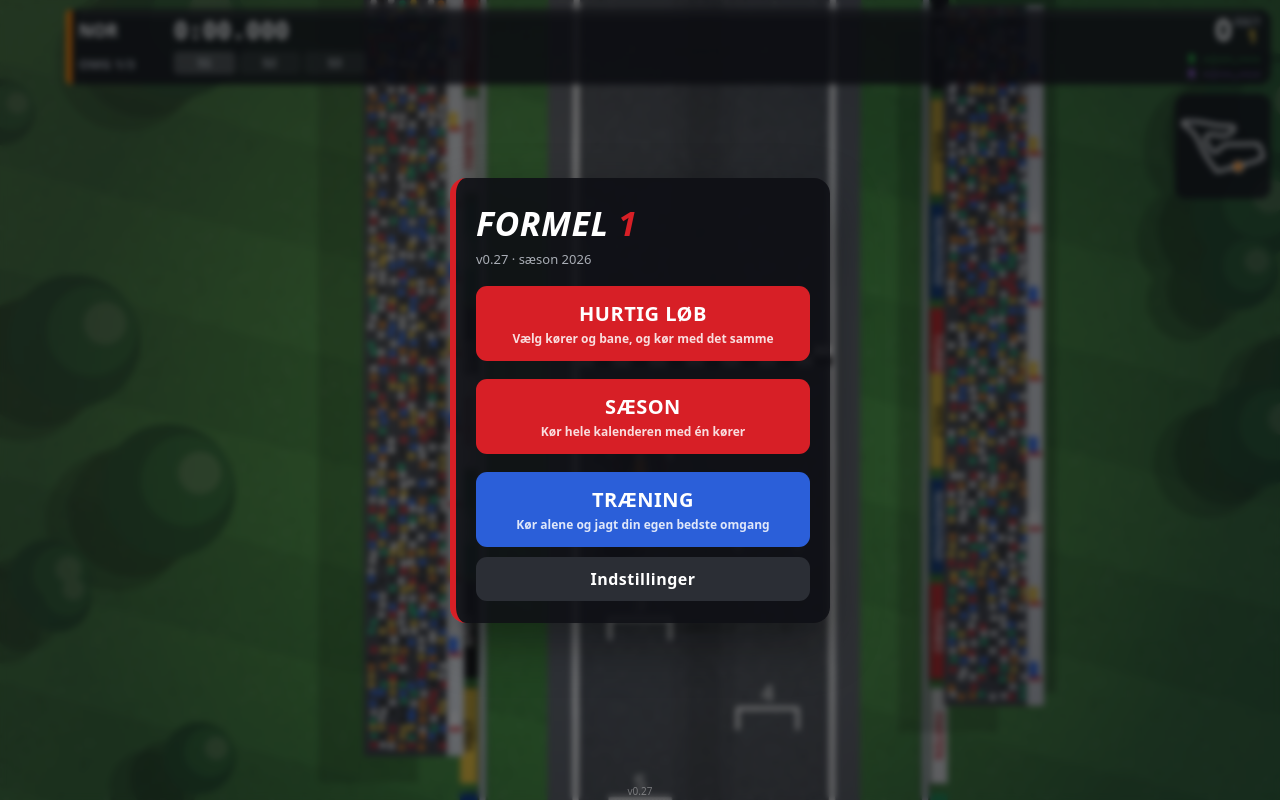
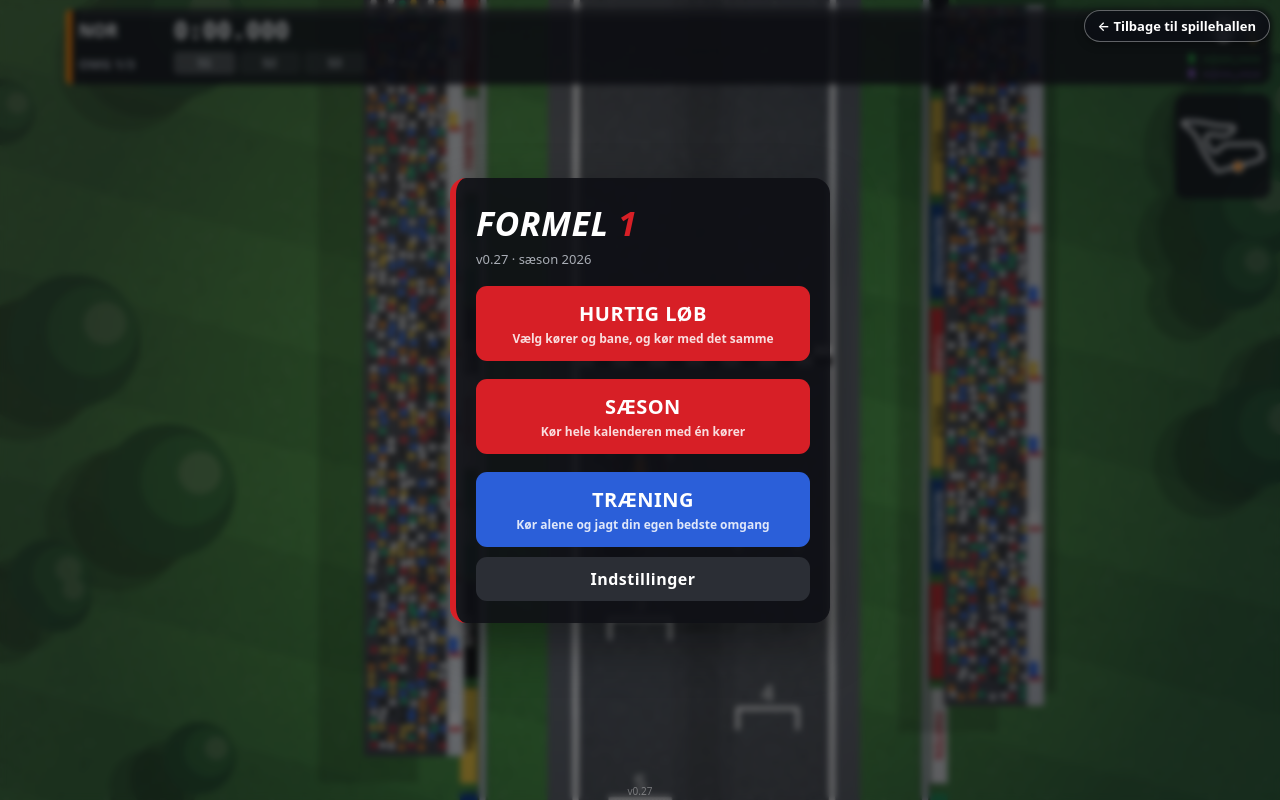
Before and after one commit to seranodk/Formel1, a plain HTML site: page index.html in a window 1280 px wide. Drawn offline with Linux system fonts and the light colour scheme; animation ran at ten frames a second.

Commit message:
Knap tilbage til spillehallen i hovedmenuen
Co-Authored-By: Claude Opus 5.5 <noreply@anthropic.com>
Claude-Session: https://claude.ai/code/session_01UWJd9FDfjvs4aM5e7eUNKB

```diff
--- a/index.html
+++ b/index.html
@@ -1737,4 +1737,75 @@ window.__f1={R,car,S,inp,startRace,physics,camUpdate,render,ptr,get AIS(){return
 Object.defineProperty(window,'__track',{get:()=>({center,curv:CURV,N})});window.__cam=cam;window.__TUNE=TUNE;
 Object.defineProperty(window,'__VMAX',{get:()=>VMAX});Object.defineProperty(window,'__VLIM',{get:()=>VLIM});
 </script>
+<!-- spillehal-knap: knap tilbage til seranodk.github.io, kun synlig i hovedmenuen -->
+<style>
+#spillehalKnap{position:fixed;z-index:2147483000;top:calc(env(safe-area-inset-top,0px) + 10px);right:calc(env(safe-area-inset-right,0px) + 10px);
+  display:inline-flex;align-items:center;gap:6px;padding:8px 13px;border-radius:999px;
+  font:600 13px/1.1 system-ui,-apple-system,"Segoe UI",Roboto,sans-serif;letter-spacing:0;text-transform:none;
+  color:#fff;background:rgba(12,14,22,.72);border:1px solid rgba(255,255,255,.35);text-decoration:none;
+  box-shadow:0 2px 10px rgba(0,0,0,.35);-webkit-backdrop-filter:blur(6px);backdrop-filter:blur(6px);
+  -webkit-tap-highlight-color:transparent;touch-action:manipulation;cursor:pointer;white-space:nowrap}
+#spillehalKnap:hover{background:rgba(12,14,22,.88)}
+#spillehalKnap:focus-visible{outline:2px solid #ffd23f;outline-offset:2px}
+#spillehalKnap[hidden]{display:none!important}
+</style>
+<a id="spillehalKnap" href="https://seranodk.github.io/" hidden>&larr; Tilbage til spillehallen</a>
+<script>
+(function(){
+  var MENU='#menu', URL='https://seranodk.github.io/';
+  var k=document.getElementById('spillehalKnap'); if(!k) return;
+  ['pointerdown','mousedown','touchstart','click','keydown'].forEach(function(t){
+    k.addEventListener(t,function(e){e.stopPropagation();},{passive:true});});
+  k.addEventListener('pointerup',function(){location.href=URL;});
+  function synlig(el){
+    if(!el||!el.isConnected) return false;
+    if(el.checkVisibility) return el.checkVisibility({opacityProperty:true,visibilityProperty:true});
+    var r=el.getBoundingClientRect(); if(r.width<2||r.height<2) return false;
+    for(var e=el;e&&e.nodeType===1;e=e.parentElement){var s=getComputedStyle(e);
+      if(s.display==='none'||s.visibility==='hidden'||+s.opacity<0.05) return false;}
+    return true;
+  }
+  /* ryk ned under knapper eller bokse, der allerede står oppe til højre */
+  function forhindringer(){
+    var vw=innerWidth, vh=innerHeight, ud=[];
+    var alle=document.body.getElementsByTagName('*');
+    for(var i=0;i<alle.length;i++){var e=alle[i];
+      if(e===k||k.contains(e)||e.contains(k)) continue;
+      var b=e.getBoundingClientRect();
+      if(b.width<4||b.height<4||b.top>90||b.right<vw*0.4||b.width*b.height>vw*vh*0.3) continue;
+      var s=getComputedStyle(e);
+      var aktiv=/^(BUTTON|A|SELECT|INPUT|CANVAS|IMG|SVG)$/i.test(e.tagName)||e.getAttribute('role')==='button';
+      var flade=!/rgba\(0, 0, 0, 0\)|transparent/.test(s.backgroundColor)||s.backgroundImage!=='none'||parseFloat(s.borderTopWidth)>0;
+      if(!(aktiv||flade)) continue;
+      if(e.checkVisibility&&!e.checkVisibility({opacityProperty:true,visibilityProperty:true})) continue;
+      if(s.position!=='fixed'&&s.position!=='absolute'&&s.position!=='sticky'&&!aktiv&&b.width>vw*0.8) continue;
+      /* skjult bag et menu-lag (fx ikoner bag et halvgennemsigtigt overlay)? så tæller den ikke */
+      var stak=document.elementsFromPoint?document.elementsFromPoint(Math.min(vw-1,b.left+b.width/2),Math.min(vh-1,b.top+b.height/2)):[];
+      var top=null; for(var j=0;j<stak.length;j++){ if(stak[j]!==k&&!k.contains(stak[j])){top=stak[j];break;} }
+      if(top&&top.tagName!=='CANVAS'&&top!==e&&!e.contains(top)&&!top.contains(e)){var tb=top.getBoundingClientRect(); if(tb.width*tb.height>vw*vh*0.3) continue;}
+      ud.push(b);
+    }
+    return ud;
+  }
+  function placer(){
+    k.style.top=''; var bokse=forhindringer();
+    for(var n=0;n<6;n++){
+      var r=k.getBoundingClientRect(), ny=0;
+      bokse.forEach(function(b){ if(b.left<r.right&&b.right>r.left&&b.top<r.bottom&&b.bottom>r.top) ny=Math.max(ny,b.bottom); });
+      if(!ny) break;
+      k.style.top=(ny+8)+'px';
+    }
+  }
+  var var_synlig=false;
+  var tik=0;
+  function tjek(){
+    var vis=synlig(document.querySelector(MENU));
+    if(vis!==var_synlig){var_synlig=vis; k.hidden=!vis; if(vis) placer();}
+    else if(vis&&++tik%4===0) placer();   /* menuen kan ændre sig, mens den er åben */
+  }
+  setInterval(tjek,250); addEventListener('resize',function(){if(var_synlig) placer();});
+  tjek();
+})();
+</script>
+<!-- /spillehal-knap -->
 </body></html>
```
